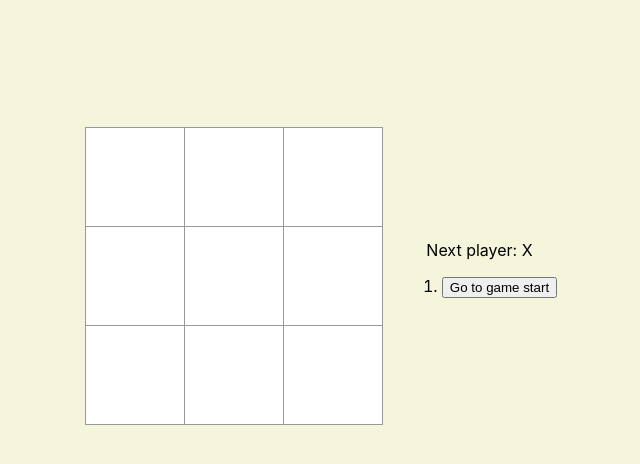
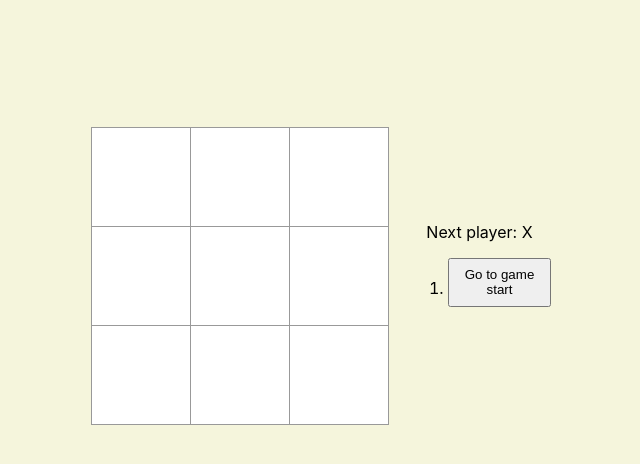
Before and after one commit to liyaSileshi/tic-tac-toe-react, a React (Create React App) app: page / in a window 1280 px wide. Shown: the top 464 px of the page, without its empty margins (319-959 px from the left). Built offline with nearby package versions, Linux system fonts and the light colour scheme.

Commit message:
styled buttons

```diff
--- a/src/components/Game.css
+++ b/src/components/Game.css
@@ -9,3 +9,8 @@
   .game-info {
     margin-left: 20px;
   }
+
+  .history-button{
+    padding: 7%;
+    margin-bottom: 8%;
+  }
--- a/src/components/Game.jsx
+++ b/src/components/Game.jsx
@@ -55,7 +55,7 @@ class Game extends React.Component {
         : 'Go to game start';
       return (
         <li key={move}>
-          <button type="button" onClick={() => this.jumpTo(move)}>
+          <button className="history-button" type="button" onClick={() => this.jumpTo(move)}>
             {desc}
           </button>
         </li>
```
